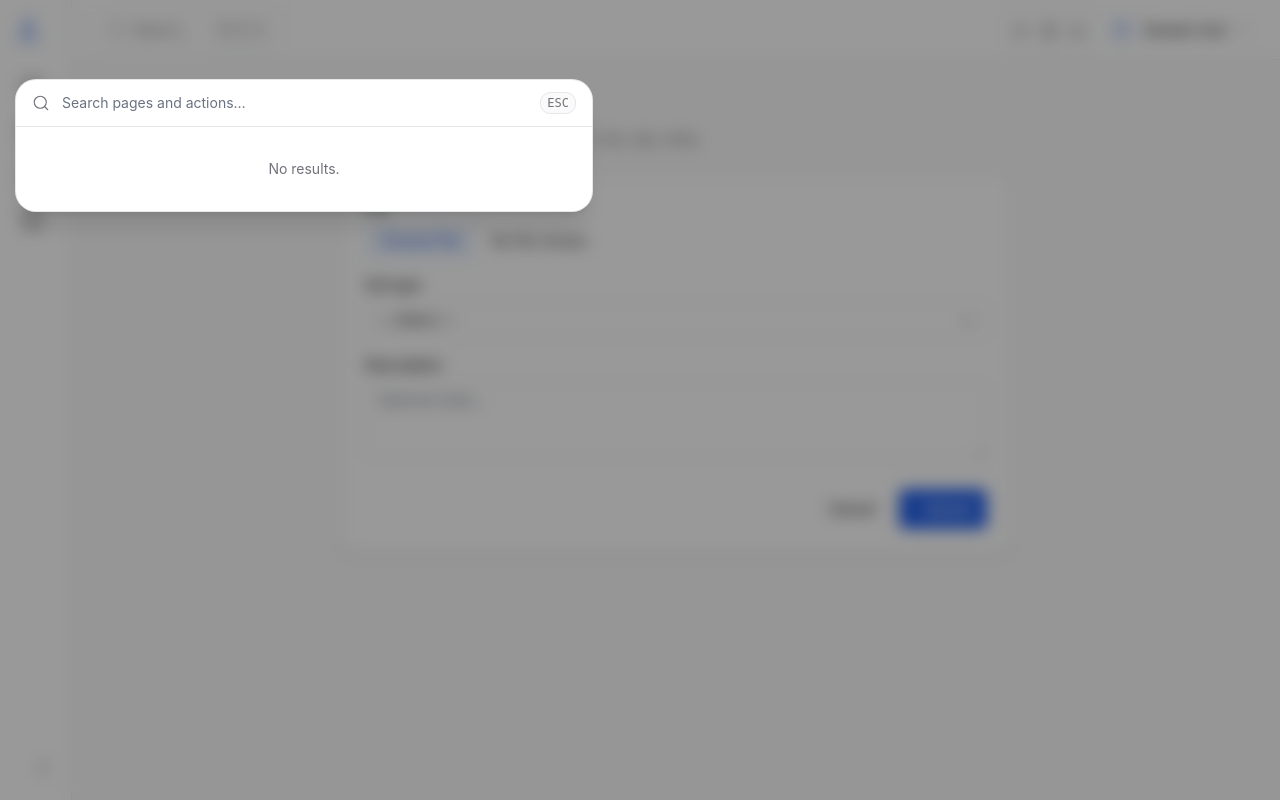
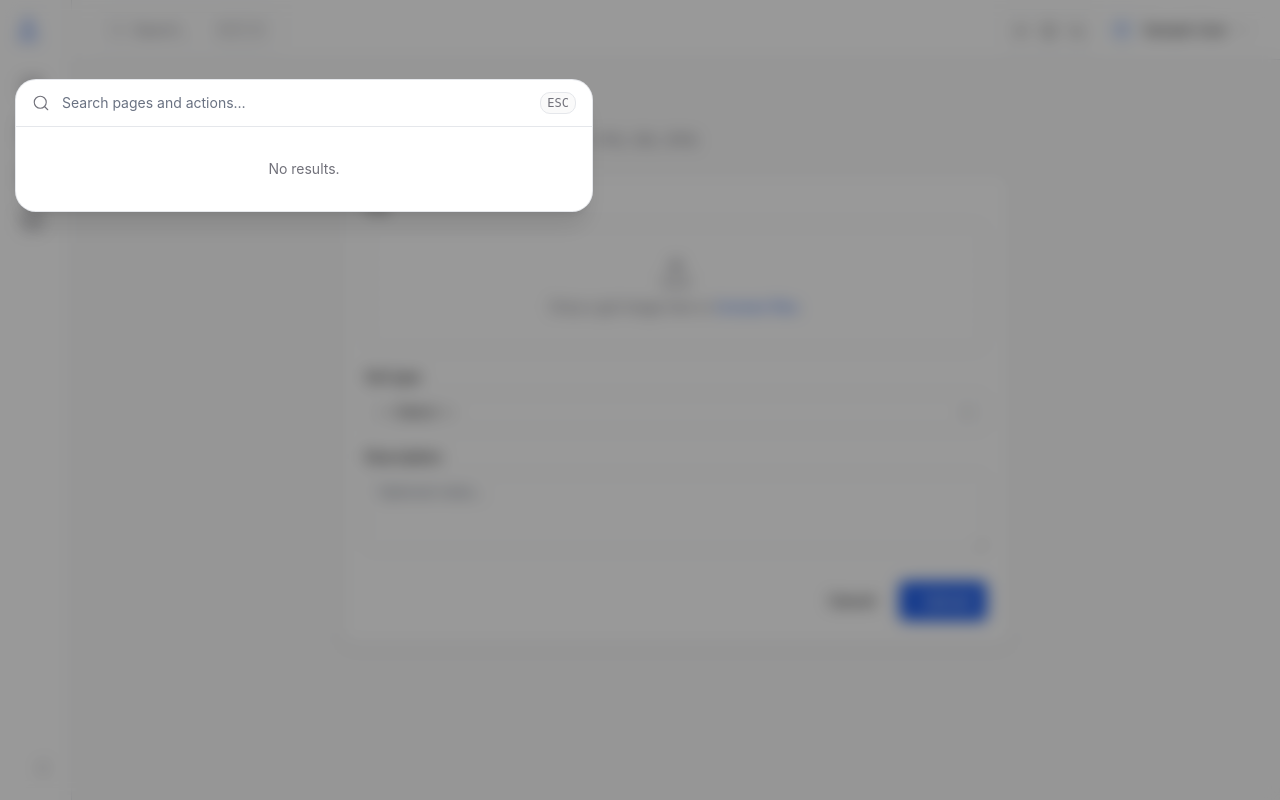
Before and after one commit to gmathy2104/phoresis, a Django app: page /images/upload/ in a window 1280 px wide. Run offline with Django 5.2, Linux system fonts and the light colour scheme; the visitor is signed in with stand-in values (Sample User, id 1); style sheets or scripts are compiled from the project's sources; parts of the project's set-up code (start-up, migrations or seed data) failed here and were passed over; some libraries are stand-ins or nearby versions.

Commit message:
feat(phoresis_ui): polish micro-interactions (ripple, HTMX progress, sidebar scale, dropzone pulse, floating labels)

```diff
--- a/src/gel_analyzer/templates/gel_analyzer/images/upload.html
+++ b/src/gel_analyzer/templates/gel_analyzer/images/upload.html
@@ -15,8 +15,23 @@
         {% csrf_token %}
         <div>
             <label class="mb-1.5 block text-sm font-medium">File</label>
-            <input type="file" name="original_file" required accept=".gel,.scn,.tiff,.tif,.png,.jpg,.jpeg"
-                   class="block w-full text-sm file:mr-4 file:rounded-md file:border-0 file:bg-accent-50 file:px-4 file:py-2 file:text-sm file:font-medium file:text-accent-700 hover:file:bg-accent-100">
+            <div class="ui-dropzone rounded-lg border-2 border-dashed border-border bg-surface p-8 text-center"
+                 x-data="{ active: false }"
+                 :data-active="active"
+                 @dragenter.prevent="active = true"
+                 @dragleave.prevent="active = false"
+                 @dragover.prevent
+                 @drop.prevent="active = false; $refs.fileInput.files = $event.dataTransfer.files; $refs.fileInput.dispatchEvent(new Event('change', {bubbles:true}))">
+                <div class="text-text-muted">
+                    {% icon "upload" size=32 class_="mx-auto mb-2" %}
+                    <p class="text-sm">Drop a gel image here or
+                        <label for="id_original_file" class="cursor-pointer text-accent-600 hover:underline">browse files</label>.
+                    </p>
+                </div>
+                <input id="id_original_file" type="file" name="original_file" required accept=".gel,.scn,.tiff,.tif,.png,.jpg,.jpeg"
+                       x-ref="fileInput"
+                       class="sr-only">
+            </div>
         </div>
         <div>
             <label class="mb-1.5 block text-sm font-medium">Gel type</label>
--- a/src/phoresis_ui/static/phoresis_ui/css/input.css
+++ b/src/phoresis_ui/static/phoresis_ui/css/input.css
@@ -87,3 +87,83 @@
     to   { transform: translateX(100%); }
   }
 }
+
+@layer components {
+  /* Ripple effect for buttons (data-ripple in btn templatetag) */
+  .ui-ripple-host {
+    position: relative;
+    overflow: hidden;
+  }
+  .ui-ripple-host > .ui-ripple {
+    position: absolute;
+    border-radius: 9999px;
+    transform: scale(0);
+    animation: ui-ripple-anim 600ms var(--ease-out);
+    background: currentColor;
+    opacity: 0.25;
+    pointer-events: none;
+  }
+  @keyframes ui-ripple-anim {
+    to { transform: scale(4); opacity: 0; }
+  }
+
+  /* HTMX top progress bar */
+  .ui-htmx-progress {
+    position: fixed;
+    top: 0; left: 0;
+    height: 3px;
+    width: 0;
+    background: var(--color-accent-500);
+    z-index: 100;
+    transition: width 250ms var(--ease-out), opacity 200ms var(--ease-out) 50ms;
+    box-shadow: 0 0 8px rgb(from var(--color-accent-500) r g b / 0.5);
+    pointer-events: none;
+    opacity: 0;
+  }
+  .ui-htmx-progress[data-state="loading"] { opacity: 1; width: 70%; }
+  .ui-htmx-progress[data-state="done"]    { opacity: 0; width: 100%; }
+
+  /* Dropzone pulse */
+  .ui-dropzone {
+    transition: transform 150ms var(--ease-out),
+                background-color 150ms var(--ease-out),
+                border-color 150ms var(--ease-out);
+  }
+  .ui-dropzone[data-active="true"] {
+    transform: scale(1.02);
+    background-color: var(--color-accent-50);
+    border-color: var(--color-accent-500);
+    animation: ui-dropzone-pulse 1.4s var(--ease-out) infinite;
+  }
+  @keyframes ui-dropzone-pulse {
+    0%, 100% { box-shadow: 0 0 0 0 rgb(from var(--color-accent-500) r g b / 0.3); }
+    50%      { box-shadow: 0 0 0 12px rgb(from var(--color-accent-500) r g b / 0); }
+  }
+
+  /* Floating labels (opt-in via .ui-float wrapper) */
+  .ui-float {
+    position: relative;
+  }
+  .ui-float > input,
+  .ui-float > textarea {
+    padding-top: 1.25rem;
+    padding-bottom: 0.5rem;
+  }
+  .ui-float > label {
+    position: absolute;
+    top: 0.6rem;
+    left: 0.75rem;
+    pointer-events: none;
+    color: var(--color-text-muted);
+    font-size: 0.875rem;
+    transform-origin: 0 0;
+    transition: transform 150ms var(--ease-out), color 150ms var(--ease-out);
+  }
+  .ui-float > input:focus + label,
+  .ui-float > input:not(:placeholder-shown) + label,
+  .ui-float > textarea:focus + label,
+  .ui-float > textarea:not(:placeholder-shown) + label {
+    transform: translateY(-0.4rem) scale(0.85);
+    color: var(--color-accent-600);
+  }
+}
--- a/src/phoresis_ui/static/phoresis_ui/js/animations.js
+++ b/src/phoresis_ui/static/phoresis_ui/js/animations.js
@@ -39,3 +39,40 @@
     });
   }
 })();
+
+// ============================================================================
+// Ripple effect on buttons (opt-in via data-ripple on the host element)
+// ============================================================================
+document.addEventListener("click", (e) => {
+  const host = e.target.closest("[data-ripple]");
+  if (!host) return;
+  host.classList.add("ui-ripple-host");
+  const rect = host.getBoundingClientRect();
+  const size = Math.max(rect.width, rect.height);
+  const ripple = document.createElement("span");
+  ripple.className = "ui-ripple";
+  ripple.style.width = ripple.style.height = `${size}px`;
+  ripple.style.left = `${e.clientX - rect.left - size / 2}px`;
+  ripple.style.top  = `${e.clientY - rect.top  - size / 2}px`;
+  host.appendChild(ripple);
+  setTimeout(() => ripple.remove(), 600);
+});
+
+// ============================================================================
+// HTMX top progress bar
+// ============================================================================
+(function () {
+  let bar = null;
+
+  function ensureBar() {
+    if (bar) return bar;
+    bar = document.createElement("div");
+    bar.className = "ui-htmx-progress";
+    document.body.appendChild(bar);
+    return bar;
+  }
+
+  document.addEventListener("htmx:beforeRequest", () => ensureBar().setAttribute("data-state", "loading"));
+  document.addEventListener("htmx:afterRequest",  () => ensureBar().setAttribute("data-state", "done"));
+  document.addEventListener("htmx:responseError", () => ensureBar().setAttribute("data-state", "done"));
+})();
--- a/src/phoresis_ui/templates/components/_sidebar.html
+++ b/src/phoresis_ui/templates/components/_sidebar.html
@@ -15,22 +15,30 @@
     <nav class="px-2 py-2 space-y-1">
         <a href="{% url 'dashboard:home' %}"
            class="flex items-center gap-3 rounded-md px-3 py-2 text-sm text-text-muted hover:bg-surface-elevated hover:text-text transition-colors {% if request.resolver_match.namespace == 'dashboard' %}bg-accent-50 text-accent-700 font-medium{% endif %}">
-            {% icon "layout-dashboard" %}
+            <span class="transition-transform group-hover:scale-110">
+                {% icon "layout-dashboard" %}
+            </span>
             <span class="whitespace-nowrap" :class="pinned ? '' : 'hidden group-hover:inline'">Dashboard</span>
         </a>
         <a href="{% url 'gel_analyzer:image_list' %}"
            class="flex items-center gap-3 rounded-md px-3 py-2 text-sm text-text-muted hover:bg-surface-elevated hover:text-text transition-colors {% if request.resolver_match.url_name == 'image_list' %}bg-accent-50 text-accent-700 font-medium{% endif %}">
-            {% icon "image" %}
+            <span class="transition-transform group-hover:scale-110">
+                {% icon "image" %}
+            </span>
             <span class="whitespace-nowrap" :class="pinned ? '' : 'hidden group-hover:inline'">Gel Images</span>
         </a>
         <a href="{% url 'gel_analyzer:analysis_list' %}"
            class="flex items-center gap-3 rounded-md px-3 py-2 text-sm text-text-muted hover:bg-surface-elevated hover:text-text transition-colors {% if request.resolver_match.url_name == 'analysis_list' %}bg-accent-50 text-accent-700 font-medium{% endif %}">
-            {% icon "layers" %}
+            <span class="transition-transform group-hover:scale-110">
+                {% icon "layers" %}
+            </span>
             <span class="whitespace-nowrap" :class="pinned ? '' : 'hidden group-hover:inline'">Analyses</span>
         </a>
         <a href="{% url 'gel_analyzer:comparison_list' %}"
            class="flex items-center gap-3 rounded-md px-3 py-2 text-sm text-text-muted hover:bg-surface-elevated hover:text-text transition-colors {% if request.resolver_match.url_name == 'comparison_list' %}bg-accent-50 text-accent-700 font-medium{% endif %}">
-            {% icon "grid-2x2" %}
+            <span class="transition-transform group-hover:scale-110">
+                {% icon "grid-2x2" %}
+            </span>
             <span class="whitespace-nowrap" :class="pinned ? '' : 'hidden group-hover:inline'">Comparisons</span>
         </a>
     </nav>
--- a/src/phoresis_ui/templatetags/ui_components.py
+++ b/src/phoresis_ui/templatetags/ui_components.py
@@ -103,7 +103,7 @@ def btn(
             cls += " pointer-events-none opacity-50"
             anchor_extra = ' aria-disabled="true" tabindex="-1"'
         return format_html(
-            '<a href="{}" class="{}"{}{}{}>{}</a>',
+            '<a href="{}" class="{}" data-ripple{}{}{}>{}</a>',
             href,
             cls,
             htmx_html,
@@ -114,7 +114,7 @@ def btn(
 
     disabled_attr = mark_safe(" disabled") if disabled else ""
     return format_html(
-        '<button type="{}" class="{}"{}{}{}>{}</button>',
+        '<button type="{}" class="{}" data-ripple{}{}{}>{}</button>',
         type_,
         cls,
         htmx_html,
```
